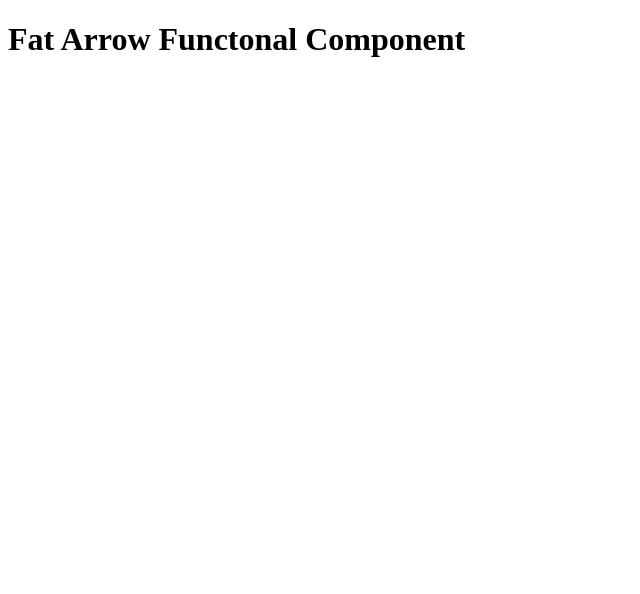
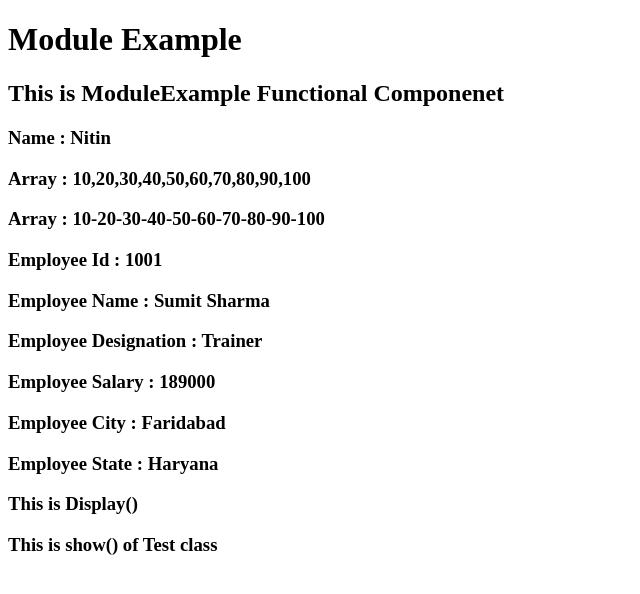
Before and after one commit to Poojii001/Reactjs, a React (Vite) app: page / in a window 1280 px wide. Shown: the top 594 px of the page, without its empty margins (0-640 px from the left). Built offline with nearby package versions, Linux system fonts and the light colour scheme.

Commit message:
Recat Modules

```diff
--- /dev/null
+++ b/src/Components/ModulesExample.jsx
@@ -0,0 +1,68 @@
+var name = "Nitin"
+var arr = [10,20,30,40,50,60,70,80,90,100]
+var emp = {
+    id : 1001,
+    name : "Sumit Sharma",
+    dsg : "Trainer",
+    salary : 189000,
+    city : "Faridabad",
+    state : "Haryana"
+}
+function display() {
+    return (
+        <h3>This is Display()</h3>
+    )
+}
+class Test {
+    show() {
+        return (
+            <h3>This is show() of Test class</h3>
+        )
+    }
+}
+
+var test = new Test()
+function ModuleExample() {
+    return (
+        <>
+            <h1>Module Example</h1>
+            <h2>This is ModuleExample Functional Componenet</h2>
+        </>
+    )
+}
+export default ModuleExample     //default export
+export { name, arr, emp, display, test } //name Export
+
+
+// export var name = "Nitin"
+// export var arr = [10,20,30,40,50,60,70,80,90,100]
+// export var emp = {
+//     id : 1001,
+//     name : "Sumit Sharma",
+//     dsg : "Trainer",
+//     salary : "189000",
+//     city : "Faridabad",
+//     state : "Haryana"
+// }
+// export function display() {
+//     return (
+//         <h3>This is Display()</h3>
+//     )
+// }
+// class Test {
+//     show() {
+//         return (
+//             <h3>This is show() of Test class</h3>
+//         )
+//     }
+// }
+
+// export var test = new Test()
+// export function ModuleExample() {
+//     return (
+//         <>
+//             <h1>Module Example</h1>
+//             <h2>This is Module Example Functional Componenet</h2>
+//         </>
+//     )
+// }
--- a/src/main.jsx
+++ b/src/main.jsx
@@ -1,11 +1,40 @@
 import { StrictMode } from 'react';
 import { createRoot } from 'react-dom/client';
-import Test from './Components/Test.jsx';
-// import App from './App.jsx'
+import ModuleExample, { name, emp, arr, test, display } from './Components/ModulesExample'
 
 createRoot(document.getElementById('root')).render(
   <StrictMode>
-    {/* <App /> */}
-     <Test/>
-  </StrictMode>
-)
+      <ModuleExample/>
+      <h3>Name : {name}</h3>
+      <h3>Array : {arr.join()}</h3>
+      <h3>Array : {arr.join("-")}</h3>
+      <h3>Employee Id : {emp.id}</h3>
+      <h3>Employee Name : {emp.name}</h3>
+      <h3>Employee Designation : {emp.dsg}</h3>
+      <h3>Employee Salary : {emp.salary}</h3>
+      <h3>Employee City : {emp.city}</h3>
+      <h3>Employee State : {emp.state}</h3>
+      {display()}
+      {test.show()}
+  </StrictMode>,
+  )
+
+
+
+
+
+
+
+
+// import { StrictMode } from 'react';
+// import { createRoot } from 'react-dom/client';
+// import Test from './Components/Test.jsx';
+// import App from './App.jsx'
+
+
+// createRoot(document.getElementById('root')).render(
+//   <StrictMode>
+//     <App/>
+//     <Test/>
+//   </StrictMode>
+// )
```
Also changed, not shown: src/App.jsx (+59 -1 lines), src/Components/Test.jsx (line endings or trailing spaces).
